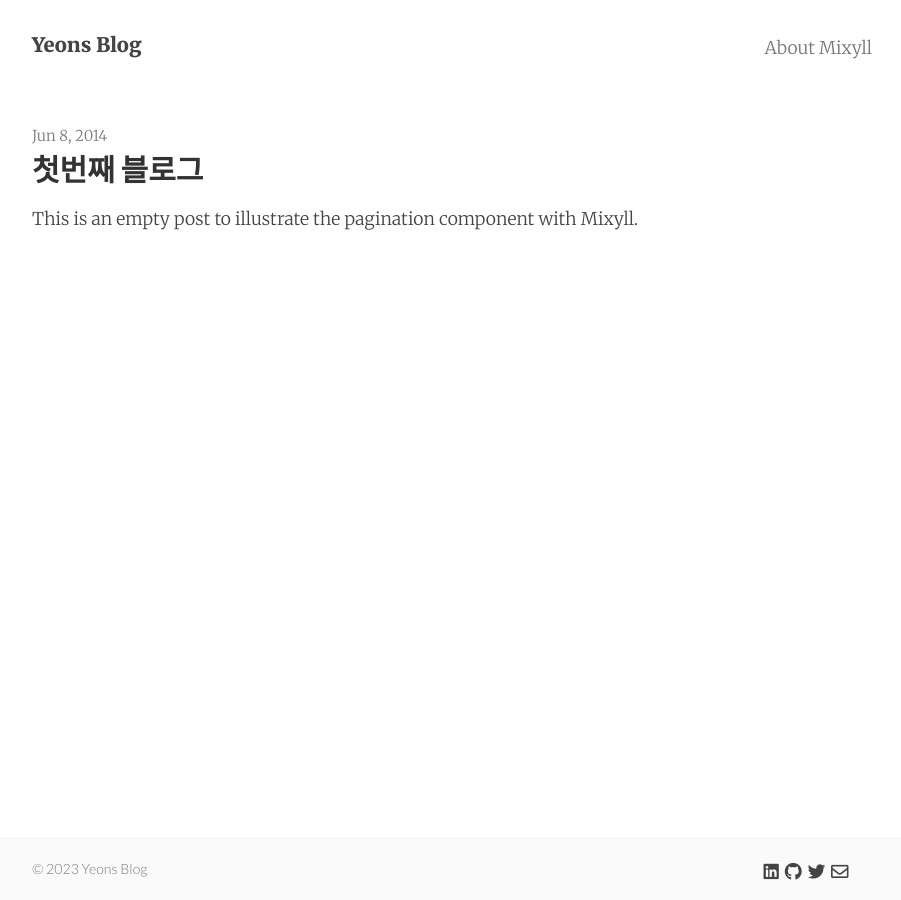
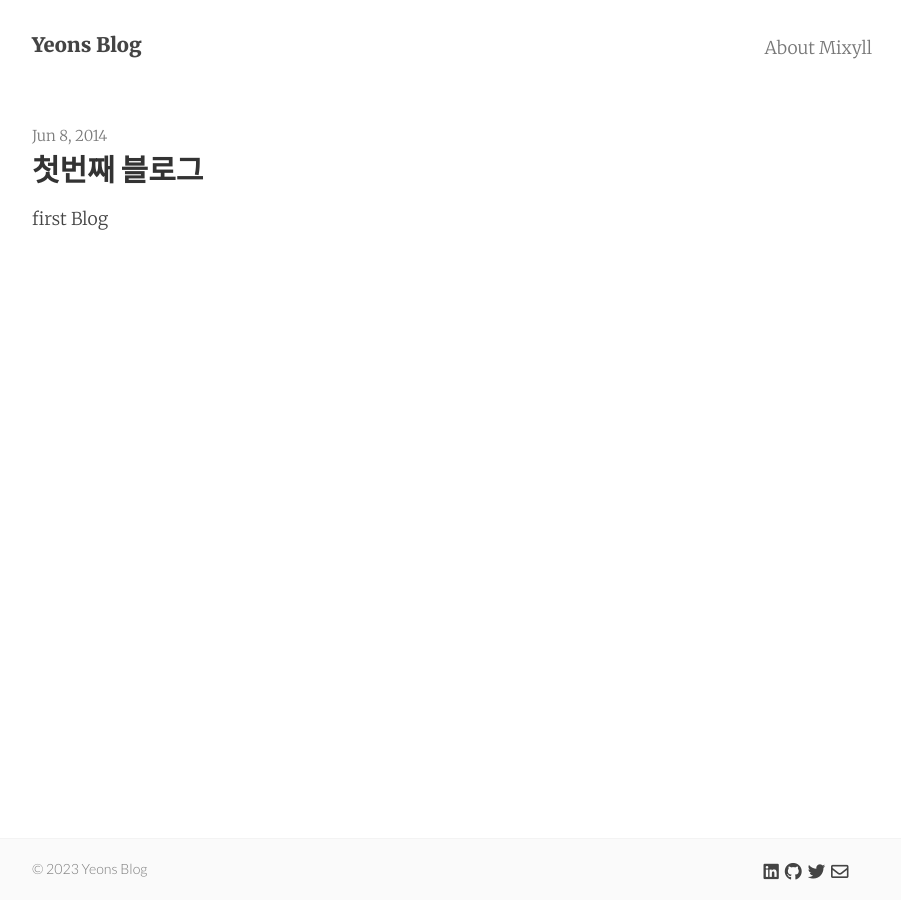
Before and after one commit to saikiransripada/mixyll, a Jekyll site: the page built from index.html, in a window 1280 px wide. Shown: the whole page, without its empty margins (188-1089 px from the left). Built offline with Jekyll 4.4.1, drawn with Linux system fonts in a browser that asks for light colours; nearby versions of some CDN libraries; the list of posts is cut into pages by our own code.

Commit message:
Fix first blog name

```diff
--- a/_posts/2014-06-08-mixyll-has-pagination.md
+++ b/_posts/2023-01-19-first-blog.md
@@ -2,8 +2,8 @@
 layout: post
 title: 첫번째 블로그
 date: 2014-06-08 11:21:29
-summary: This is an empty post to illustrate the pagination component with Mixyll.
-categories: jekyll mixyll
+summary: first Blog
+categories:
 ---
 
 안녕하세요. 첫번째 블로그입니다.
```
